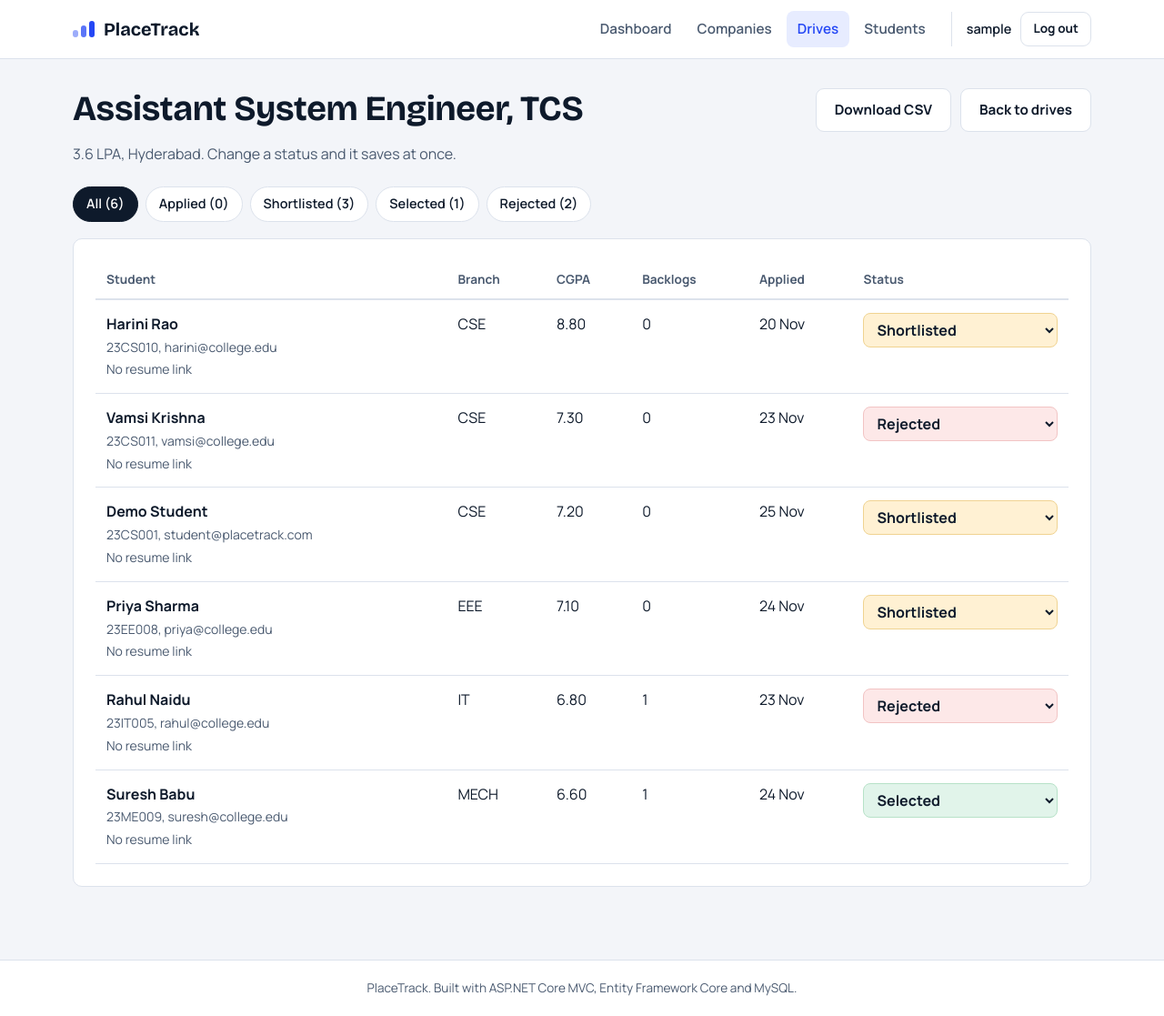
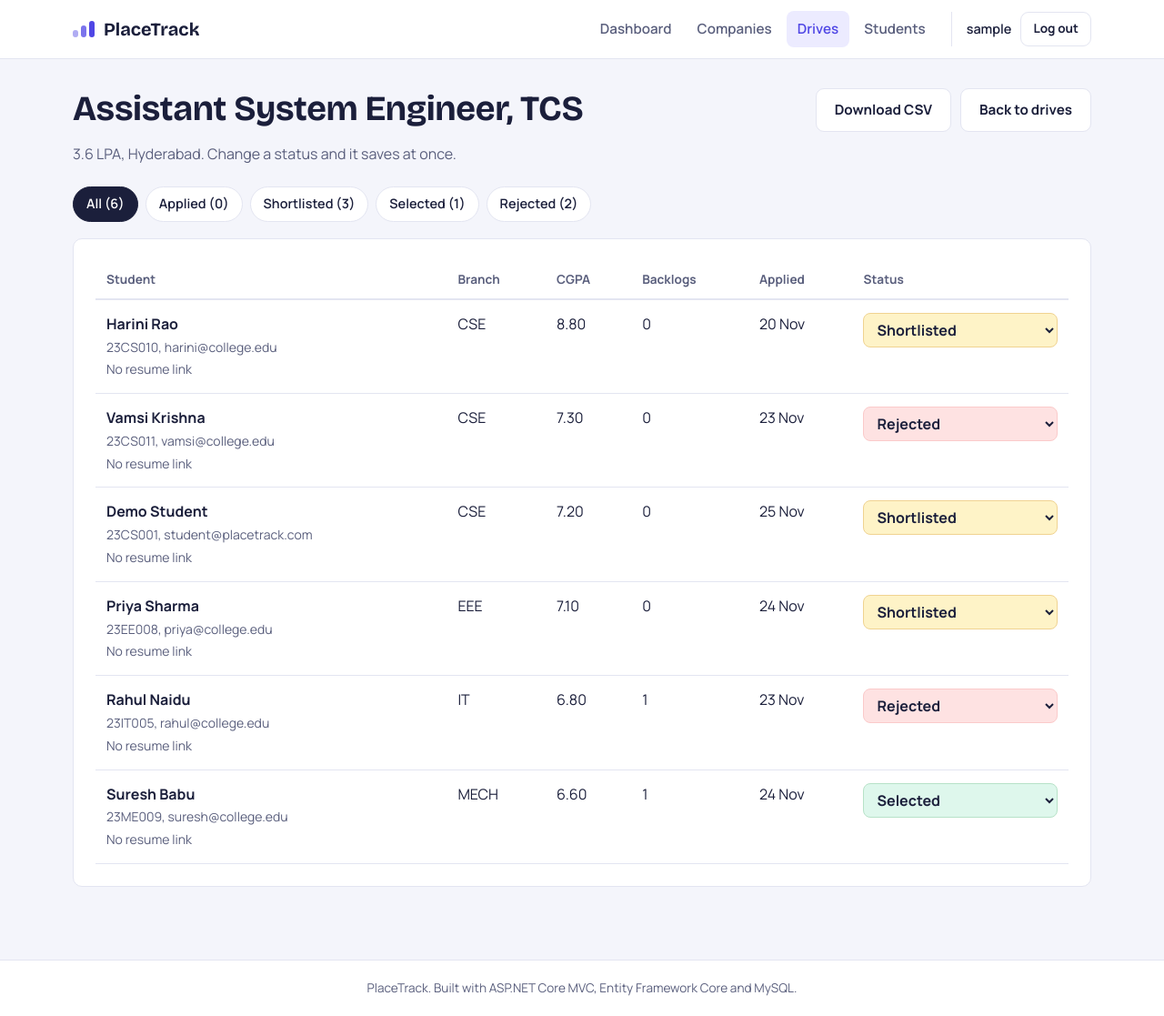
Before and after one commit to Rupa1806/PlaceTrack, an ASP.NET Core app: page /Admin/Applicants/1 in a window 1280 px wide. Shown: the whole page at 91% size. Run offline with ASP.NET Core 8, Linux system fonts and the light colour scheme; the visitor is signed in with stand-in values (Sample User, id 1); data comes from the database, SQL or seed files in the repository.

Commit message:
Update color theme to indigo

```diff
--- a/wwwroot/css/site.css
+++ b/wwwroot/css/site.css
@@ -6,20 +6,20 @@
    ========================================================= */
 
 :root {
-    --ink: #0e1a2b;
-    --ink-2: #4a5a70;
-    --paper: #f3f5f9;
+        --ink: #1b1f3b;
+    --ink-2: #5a5f7d;
+    --paper: #f4f5fb;
     --surface: #ffffff;
-    --line: #dce2ec;
-    --blue: #2447f5;
-    --blue-dark: #1a35c4;
-    --blue-soft: #e7ecff;
-    --green: #0f9d58;
-    --green-soft: #e1f4ea;
-    --amber: #b86e00;
-    --amber-soft: #fff1d3;
-    --red: #d63a3a;
-    --red-soft: #fde8e8;
+    --line: #e3e5f1;
+    --blue: #4f46e5;
+    --blue-dark: #3b32c4;
+    --blue-soft: #ecebff;
+    --green: #0d9f6e;
+    --green-soft: #def7ec;
+    --amber: #b45309;
+    --amber-soft: #fef3c7;
+    --red: #dc2626;
+    --red-soft: #fee2e2;
     --radius: 10px;
     --font-head: "Bricolage Grotesque", "Segoe UI", system-ui, sans-serif;
     --font-body: "Manrope", "Segoe UI", system-ui, sans-serif;
@@ -197,14 +200,14 @@ a:hover { color: var(--blue-dark); }
 .status-select { font-weight: 700; border-radius: 8px; padding: 6px 10px; border: 1.5px solid var(--line); background: var(--surface); }
 .status-shortlisted { background: var(--amber-soft); border-color: #f0d391; }
 .status-selected { background: var(--green-soft); border-color: #b7e2c8; }
-.status-rejected { background: var(--red-soft); border-color: #f2c4c4; }
+.status-rejected { background: var(--red-soft); border-color: #fbcaca; }
 .status-form { margin: 0; }
 
 /* ---------- forms ---------- */
 .field { display: flex; flex-direction: column; gap: 6px; margin-bottom: 16px; }
 .field label, .field .label { font-weight: 700; font-size: .9rem; }
 input, select, textarea { font: inherit; color: var(--ink); background: var(--surface); border: 1.5px solid var(--line); border-radius: 9px; padding: 10px 12px; width: 100%; }
-input:hover, select:hover, textarea:hover { border-color: #b4bfd0; }
+input:hover, select:hover, textarea:hover { border-color: #c3c6e0; }
 input:focus, select:focus, textarea:focus { outline: none; border-color: var(--blue); box-shadow: 0 0 0 3px var(--blue-soft); }
 input:disabled { background: var(--paper); color: var(--ink-2); }
 input[type="checkbox"] { width: auto; accent-color: var(--blue); }
--- a/wwwroot/js/site.js
+++ b/wwwroot/js/site.js
@@ -114,9 +114,9 @@
             return;
         }
 
-        var palette = ['#2447f5', '#e29a00', '#0f9d58', '#d63a3a', '#6a5acd', '#0891b2', '#c026d3', '#64748b'];
+        var palette = ['#4f46e5', '#f59e0b', '#10b981', '#ef4444', '#8b5cf6', '#06b6d4', '#d946ef', '#64748b'];
         // Status colours match the badges: Applied blue, Shortlisted amber, Selected green, Rejected red.
-        var statusColors = ['#2447f5', '#e29a00', '#0f9d58', '#d63a3a'];
+        var statusColors = ['#4f46e5', '#f59e0b', '#10b981', '#ef4444'];
 
         canvases.forEach(function (canvas) {
             var type = canvas.getAttribute('data-chart');
@@ -141,7 +141,7 @@
                         maintainAspectRatio: false,
                         plugins: { legend: { display: false } },
                         scales: {
-                            y: { beginAtZero: true, suggestedMax: max ? Number(max) : undefined, ticks: { precision: 0 }, grid: { color: '#eef1f6' } },
+                            y: { beginAtZero: true, suggestedMax: max ? Number(max) : undefined, ticks: { precision: 0 }, grid: { color: '#eceef8' } },
                             x: { grid: { display: false } }
                         }
                     }
```
Also changed, not shown: other parts of wwwroot/css/site.css (+15 -12 lines), PlaceTrack.csproj.
